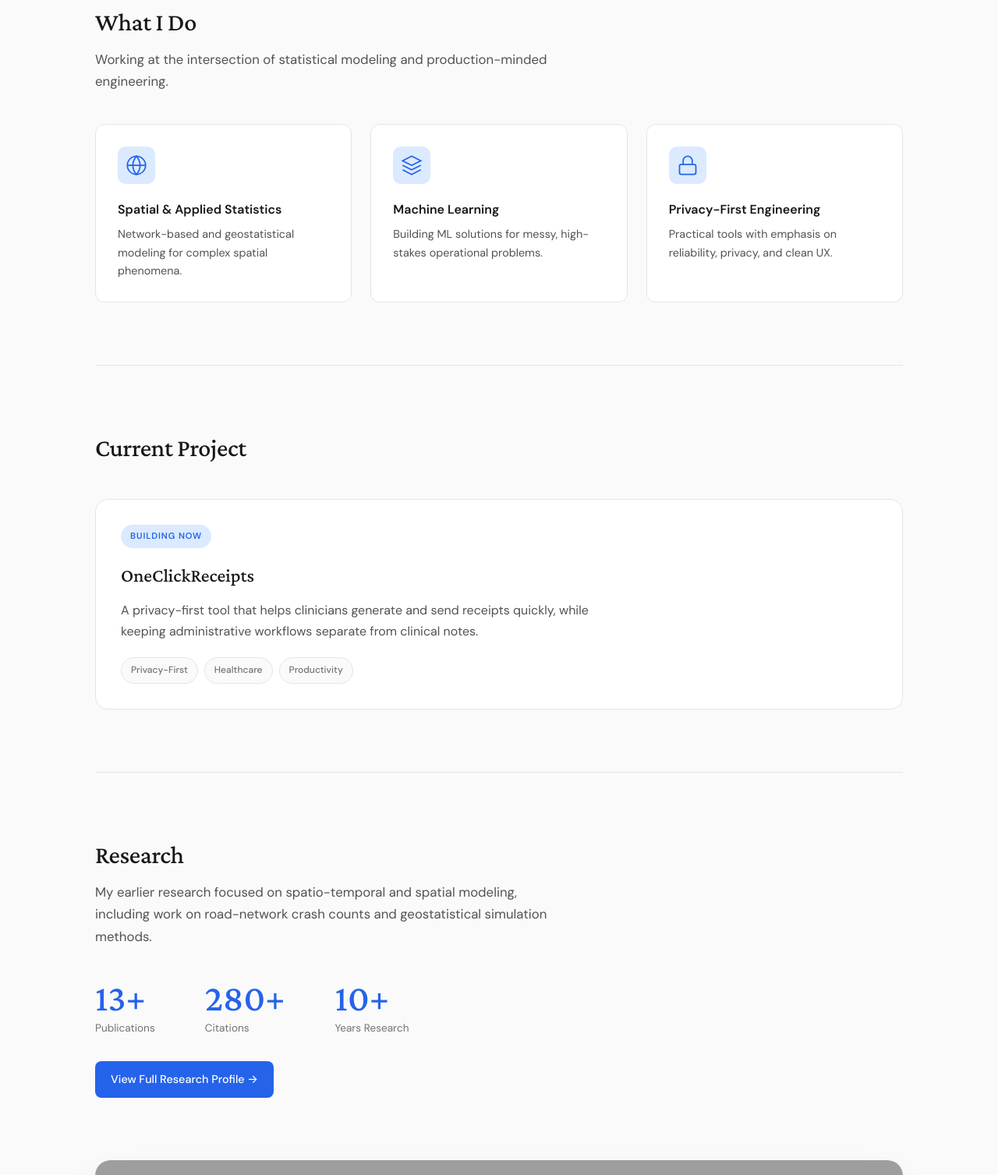
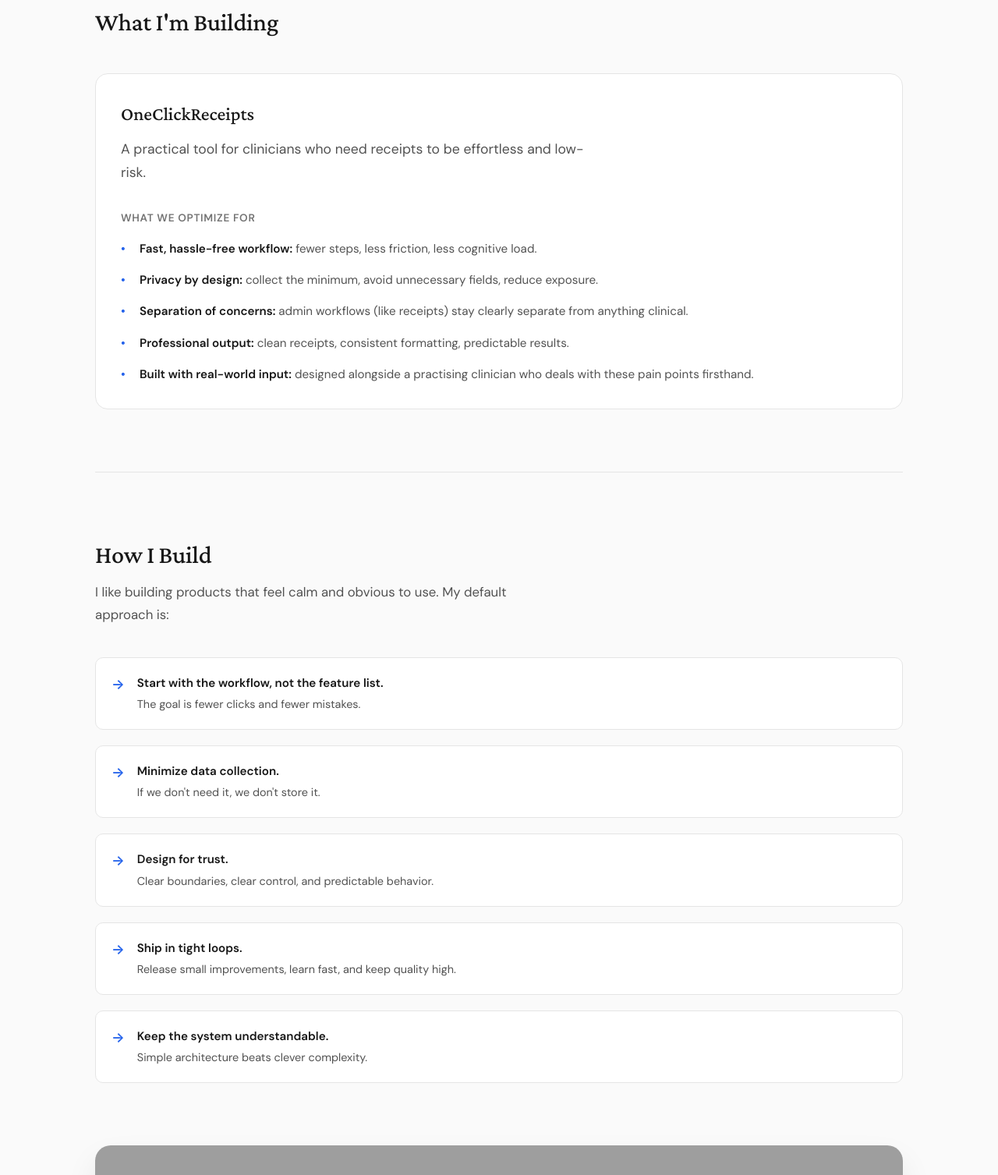
Before and after one commit to HassanRezaee/hassanrezaee.com, a plain HTML site: page index.html in a window 1280 px wide. Shown: the part 826-2333 px from the top of the page at 78% size. Drawn offline with nearby package versions, Linux system fonts and the light colour scheme; grey boxes are pictures that could not be loaded; animation ran at ten frames a second.

Commit message:
New homepage copy: product builder focus, principles, expectations

```diff
--- a/index.html
+++ b/index.html
@@ -3,7 +3,7 @@
 <head>
     <meta charset="UTF-8">
     <meta name="viewport" content="width=device-width, initial-scale=1.0">
-    <title>Hassan Rezaee — Data Scientist</title>
+    <title>Hassan Rezaee — Privacy-first software. Built to ship.</title>
     <link rel="preconnect" href="https://fonts.googleapis.com">
     <link rel="preconnect" href="https://fonts.gstatic.com" crossorigin>
     <link href="https://fonts.googleapis.com/css2?family=Crimson+Pro:ital,wght@0,400;0,500;0,600;1,400&family=DM+Sans:wght@400;500;600&display=swap" rel="stylesheet">
@@ -13,10 +13,10 @@
     <canvas id="fluidBg" class="fluid-bg"></canvas>
     <nav class="nav">
         <div class="nav-inner">
-            <a href="/" class="nav-logo">Hassan Rezaee</a>
+            <a href="./" class="nav-logo">Hassan Rezaee</a>
             <div class="nav-right">
                 <div class="nav-links">
-                    <a href="/" class="active">Home</a>
+                    <a href="./" class="active">Home</a>
                     <a href="research.html">Research</a>
                     <a href="mailto:hassan.rezaee65@gmail.com">Contact</a>
                 </div>
@@ -44,31 +44,19 @@
         <section class="hero">
             <div class="hero-content">
                 <div class="hero-text">
-                    <span class="hero-label">Data Scientist · Researcher</span>
-                    <h1>Hi, I'm Hassan</h1>
-                    <p class="hero-tagline">I build reliable, privacy-aware software and turn messy real-world problems into models and products.</p>
-                    <div class="hero-meta">
-                        <div class="meta-item">
-                            <span class="meta-label">Currently</span>
-                            <span class="meta-value">Data Scientist at CAE</span>
-                        </div>
-                        <div class="meta-item">
-                            <span class="meta-label">Education</span>
-                            <span class="meta-value">PhD in Mineral Engineering & Geostatistics</span>
-                        </div>
-                    </div>
+                    <span class="hero-label">Privacy-first software. Built to ship.</span>
+                    <h1>Hi, I'm Hassan.</h1>
+                    <p class="hero-tagline">I build products end-to-end, from problem definition to a working, reliable system people can use. I care about speed, simplicity, and trust—especially when the workflow touches sensitive or regulated contexts.</p>
+                    <p class="hero-highlight">Right now, I'm building <strong>OneClickReceipts</strong>, a fast, privacy-first receipt workflow for clinicians.</p>
                     <div class="hero-links">
-                        <a href="https://www.linkedin.com/in/hassan-rezaee" target="_blank" class="btn btn-primary">
+                        <a href="https://github.com/hassanrezaee" target="_blank" class="btn btn-primary">
+                            GitHub
+                        </a>
+                        <a href="https://www.linkedin.com/in/hassan-rezaee" target="_blank" class="btn btn-secondary">
                             LinkedIn
                         </a>
-                        <a href="https://scholar.google.com/citations?user=PuLdWE8AAAAJ" target="_blank" class="btn btn-secondary">
-                            Google Scholar
-                        </a>
-                        <a href="https://www.researchgate.net/profile/Hassan-Rezaee" target="_blank" class="btn btn-secondary">
-                            ResearchGate
-                        </a>
-                        <a href="https://github.com/hassanrezaee" target="_blank" class="btn btn-secondary">
-                            GitHub
+                        <a href="mailto:hassan.rezaee65@gmail.com" class="btn btn-secondary">
+                            Contact
                         </a>
                     </div>
                 </div>
@@ -80,82 +68,112 @@
 
         <section class="section">
             <div class="section-header">
-                <h2>What I Do</h2>
-                <p class="section-subtitle">Working at the intersection of statistical modeling and production-minded engineering.</p>
+                <h2>What I'm Building</h2>
             </div>
-            <div class="cards">
-                <div class="card">
-                    <div class="card-icon">
-                        <svg width="28" height="28" viewBox="0 0 24 24" fill="none" stroke="currentColor" stroke-width="1.5"><circle cx="12" cy="12" r="10"/><path d="M12 2a15.3 15.3 0 0 1 4 10 15.3 15.3 0 0 1-4 10 15.3 15.3 0 0 1-4-10 15.3 15.3 0 0 1 4-10z"/><path d="M2 12h20"/></svg>
-                    </div>
-                    <h3>Spatial & Applied Statistics</h3>
-                    <p>Network-based and geostatistical modeling for complex spatial phenomena.</p>
-                </div>
-                <div class="card">
-                    <div class="card-icon">
-                        <svg width="28" height="28" viewBox="0 0 24 24" fill="none" stroke="currentColor" stroke-width="1.5"><path d="M12 2L2 7l10 5 10-5-10-5z"/><path d="M2 17l10 5 10-5"/><path d="M2 12l10 5 10-5"/></svg>
-                    </div>
-                    <h3>Machine Learning</h3>
-                    <p>Building ML solutions for messy, high-stakes operational problems.</p>
-                </div>
-                <div class="card">
-                    <div class="card-icon">
-                        <svg width="28" height="28" viewBox="0 0 24 24" fill="none" stroke="currentColor" stroke-width="1.5"><rect x="3" y="11" width="18" height="11" rx="2" ry="2"/><path d="M7 11V7a5 5 0 0 1 10 0v4"/></svg>
-                    </div>
-                    <h3>Privacy-First Engineering</h3>
-                    <p>Practical tools with emphasis on reliability, privacy, and clean UX.</p>
+            <div class="project-feature">
+                <div class="project-content">
+                    <h3>OneClickReceipts</h3>
+                    <p class="project-desc">A practical tool for clinicians who need receipts to be effortless and low-risk.</p>
+
+                    <h4>What we optimize for</h4>
+                    <ul class="feature-list">
+                        <li>
+                            <strong>Fast, hassle-free workflow:</strong> fewer steps, less friction, less cognitive load.
+                        </li>
+                        <li>
+                            <strong>Privacy by design:</strong> collect the minimum, avoid unnecessary fields, reduce exposure.
+                        </li>
+                        <li>
+                            <strong>Separation of concerns:</strong> admin workflows (like receipts) stay clearly separate from anything clinical.
+                        </li>
+                        <li>
+                            <strong>Professional output:</strong> clean receipts, consistent formatting, predictable results.
+                        </li>
+                        <li>
+                            <strong>Built with real-world input:</strong> designed alongside a practising clinician who deals with these pain points firsthand.
+                        </li>
+                    </ul>
                 </div>
             </div>
         </section>
 
         <section class="section">
             <div class="section-header">
-                <h2>Current Project</h2>
+                <h2>How I Build</h2>
+                <p class="section-subtitle">I like building products that feel calm and obvious to use. My default approach is:</p>
             </div>
-            <div class="project-feature">
-                <div class="project-content">
-                    <span class="project-badge">Building Now</span>
-                    <h3>OneClickReceipts</h3>
-                    <p>A privacy-first tool that helps clinicians generate and send receipts quickly, while keeping administrative workflows separate from clinical notes.</p>
-                    <div class="project-tags">
-                        <span>Privacy-First</span>
-                        <span>Healthcare</span>
-                        <span>Productivity</span>
+            <div class="principles">
+                <div class="principle">
+                    <div class="principle-icon">→</div>
+                    <div>
+                        <strong>Start with the workflow, not the feature list.</strong>
+                        <p>The goal is fewer clicks and fewer mistakes.</p>
+                    </div>
+                </div>
+                <div class="principle">
+                    <div class="principle-icon">→</div>
+                    <div>
+                        <strong>Minimize data collection.</strong>
+                        <p>If we don't need it, we don't store it.</p>
+                    </div>
+                </div>
+                <div class="principle">
+                    <div class="principle-icon">→</div>
+                    <div>
+                        <strong>Design for trust.</strong>
+                        <p>Clear boundaries, clear control, and predictable behavior.</p>
+                    </div>
+                </div>
+                <div class="principle">
+                    <div class="principle-icon">→</div>
+                    <div>
+                        <strong>Ship in tight loops.</strong>
+                        <p>Release small improvements, learn fast, and keep quality high.</p>
+                    </div>
+                </div>
+                <div class="principle">
+                    <div class="principle-icon">→</div>
+                    <div>
+                        <strong>Keep the system understandable.</strong>
+                        <p>Simple architecture beats clever complexity.</p>
                     </div>
                 </div>
             </div>
-        </section>
-
-        <section class="section">
-            <div class="section-header">
-                <h2>Research</h2>
-                <p class="section-subtitle">My earlier research focused on spatio-temporal and spatial modeling, including work on road-network crash counts and geostatistical simulation methods.</p>
-            </div>
-            <div class="stats">
-                <div class="stat">
-                    <span class="stat-value">13+</span>
-                    <span class="stat-label">Publications</span>
-                </div>
-                <div class="stat">
-                    <span class="stat-value">280+</span>
-                    <span class="stat-label">Citations</span>
-                </div>
-                <div class="stat">
-                    <span class="stat-value">10+</span>
-                    <span class="stat-label">Years Research</span>
-                </div>
-            </div>
-            <a href="research.html" class="btn btn-primary">View Full Research Profile →</a>
         </section>
 
         <section class="section photo-section">
             <img src="images/profile-2.jpeg" alt="Hassan Rezaee outdoors" class="full-photo">
         </section>
 
+        <section class="section">
+            <div class="section-header">
+                <h2>What You Can Expect</h2>
+            </div>
+            <p class="section-intro">If you work with me, you'll get someone who:</p>
+            <div class="expect-grid">
+                <div class="expect-item">
+                    <span class="expect-bullet">✓</span>
+                    Turns ambiguous requirements into <strong>clear specs and a shippable plan</strong>
+                </div>
+                <div class="expect-item">
+                    <span class="expect-bullet">✓</span>
+                    Builds <strong>reliable, maintainable software</strong> (not prototypes that collapse later)
+                </div>
+                <div class="expect-item">
+                    <span class="expect-bullet">✓</span>
+                    Cares about <strong>privacy and risk</strong> without turning everything into bureaucracy
+                </div>
+                <div class="expect-item">
+                    <span class="expect-bullet">✓</span>
+                    Communicates clearly, writes things down, and closes loops
+                </div>
+            </div>
+        </section>
+
         <section class="section contact-section">
             <div class="section-header">
                 <h2>Get in Touch</h2>
-                <p class="section-subtitle">If you want to reach me, email is best.</p>
+                <p class="section-subtitle">If you want to collaborate, reach me here.</p>
             </div>
             <div class="contact-links">
                 <a href="mailto:hassan.rezaee65@gmail.com" class="contact-btn">
@@ -165,6 +183,10 @@
                 <a href="https://www.linkedin.com/in/hassan-rezaee" target="_blank" class="contact-btn secondary">
                     <svg width="20" height="20" viewBox="0 0 24 24" fill="currentColor"><path d="M20.447 20.452h-3.554v-5.569c0-1.328-.027-3.037-1.852-3.037-1.853 0-2.136 1.445-2.136 2.939v5.667H9.351V9h3.414v1.561h.046c.477-.9 1.637-1.85 3.37-1.85 3.601 0 4.267 2.37 4.267 5.455v6.286zM5.337 7.433c-1.144 0-2.063-.926-2.063-2.065 0-1.138.92-2.063 2.063-2.063 1.14 0 2.064.925 2.064 2.063 0 1.139-.925 2.065-2.064 2.065zm1.782 13.019H3.555V9h3.564v11.452zM22.225 0H1.771C.792 0 0 .774 0 1.729v20.542C0 23.227.792 24 1.771 24h20.451C23.2 24 24 23.227 24 22.271V1.729C24 .774 23.2 0 22.222 0h.003z"/></svg>
                     LinkedIn
+                </a>
+                <a href="https://github.com/hassanrezaee" target="_blank" class="contact-btn secondary">
+                    <svg width="20" height="20" viewBox="0 0 24 24" fill="currentColor"><path d="M12 0c-6.626 0-12 5.373-12 12 0 5.302 3.438 9.8 8.207 11.387.599.111.793-.261.793-.577v-2.234c-3.338.726-4.033-1.416-4.033-1.416-.546-1.387-1.333-1.756-1.333-1.756-1.089-.745.083-.729.083-.729 1.205.084 1.839 1.237 1.839 1.237 1.07 1.834 2.807 1.304 3.492.997.107-.775.418-1.305.762-1.604-2.665-.305-5.467-1.334-5.467-5.931 0-1.311.469-2.381 1.236-3.221-.124-.303-.535-1.524.117-3.176 0 0 1.008-.322 3.301 1.23.957-.266 1.983-.399 3.003-.404 1.02.005 2.047.138 3.006.404 2.291-1.552 3.297-1.23 3.297-1.23.653 1.653.242 2.874.118 3.176.77.84 1.235 1.911 1.235 3.221 0 4.609-2.807 5.624-5.479 5.921.43.372.823 1.102.823 2.222v3.293c0 .319.192.694.801.576 4.765-1.589 8.199-6.086 8.199-11.386 0-6.627-5.373-12-12-12z"/></svg>
+                    GitHub
                 </a>
             </div>
         </section>
@@ -254,7 +276,6 @@
 
         draw();
 
-        // Update canvas height on scroll/resize
         new ResizeObserver(() => {
             canvas.height = document.body.scrollHeight;
         }).observe(document.body);
--- a/styles.css
+++ b/styles.css
@@ -181,9 +181,21 @@ main {
 .hero-tagline {
     font-size: 1.15rem;
     color: var(--text-secondary);
-    max-width: 480px;
+    max-width: 520px;
+    line-height: 1.75;
+    margin-bottom: 1.25rem;
+}
+
+.hero-highlight {
+    font-size: 1.1rem;
+    color: var(--text);
+    max-width: 520px;
     line-height: 1.7;
     margin-bottom: 2rem;
+}
+
+.hero-highlight strong {
+    color: var(--accent);
 }
 
 .hero-meta {
@@ -372,6 +384,123 @@ main {
     line-height: 1.7;
     margin-bottom: 1.25rem;
     max-width: 600px;
+}
+
+.project-desc {
+    font-size: 1.1rem;
+    margin-bottom: 2rem !important;
+}
+
+.project-feature h4 {
+    font-size: 0.85rem;
+    font-weight: 600;
+    letter-spacing: 0.05em;
+    text-transform: uppercase;
+    color: var(--text-muted);
+    margin-bottom: 1rem;
+}
+
+.feature-list {
+    list-style: none;
+    display: flex;
+    flex-direction: column;
+    gap: 1rem;
+}
+
+.feature-list li {
+    font-size: 0.95rem;
+    color: var(--text-secondary);
+    line-height: 1.6;
+    padding-left: 1.5rem;
+    position: relative;
+}
+
+.feature-list li::before {
+    content: '•';
+    position: absolute;
+    left: 0;
+    color: var(--accent);
+    font-weight: bold;
+}
+
+.feature-list li strong {
+    color: var(--text);
+}
+
+/* Principles */
+.principles {
+    display: flex;
+    flex-direction: column;
+    gap: 1.25rem;
+}
+
+.principle {
+    display: flex;
+    gap: 1rem;
+    padding: 1.25rem;
+    background: var(--surface);
+    border: 1px solid var(--border);
+    border-radius: 10px;
+    transition: all 0.2s;
+}
+
+.principle:hover {
+    border-color: var(--accent);
+}
+
+.principle-icon {
+    color: var(--accent);
+    font-weight: 600;
+    font-size: 1.1rem;
+    flex-shrink: 0;
+}
+
+.principle strong {
+    display: block;
+    font-size: 0.95rem;
+    margin-bottom: 0.25rem;
+    color: var(--text);
+}
+
+.principle p {
+    font-size: 0.9rem;
+    color: var(--text-secondary);
+    margin: 0;
+}
+
+/* Expectations */
+.section-intro {
+    font-size: 1.05rem;
+    color: var(--text-secondary);
+    margin-bottom: 1.5rem;
+}
+
+.expect-grid {
+    display: grid;
+    grid-template-columns: repeat(auto-fit, minmax(300px, 1fr));
+    gap: 1rem;
+}
+
+.expect-item {
+    display: flex;
+    gap: 0.75rem;
+    padding: 1.25rem;
+    background: var(--surface);
+    border: 1px solid var(--border);
+    border-radius: 10px;
+    font-size: 0.95rem;
+    color: var(--text-secondary);
+    line-height: 1.5;
+}
+
+.expect-item strong {
+    color: var(--text);
+}
+
+.expect-bullet {
+    color: var(--accent);
+    font-weight: 600;
+    flex-shrink: 0;
 }
 
 .project-tags {
```
Also changed, not shown: research.html (+2 -2 lines).
